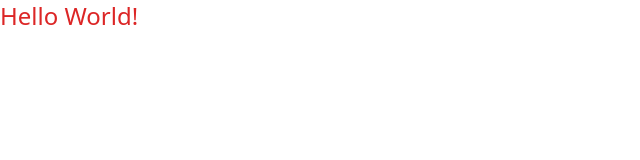
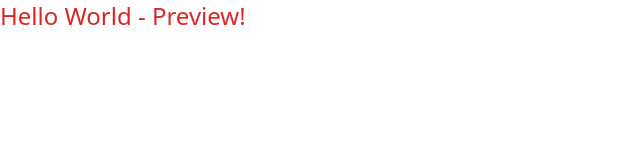
Before and after one commit to ppilatso/gergenpress, a Next.js app: page / in a window 1280 px wide. Shown: the top 160 px of the page, without its empty margins (0-640 px from the left). Built offline with nearby package versions, Linux system fonts and the light colour scheme.

Commit message:
Preview Branch

```diff
--- a/pages/index.tsx
+++ b/pages/index.tsx
@@ -2,7 +2,7 @@ import type { NextPage } from 'next'
 
 const Home: NextPage = () => {
   return (
-    <div className='text-2xl text-red-600'>Hello World!</div>
+    <div className='text-2xl text-red-600'>Hello World - Preview!</div>
   )
 }
 
```
